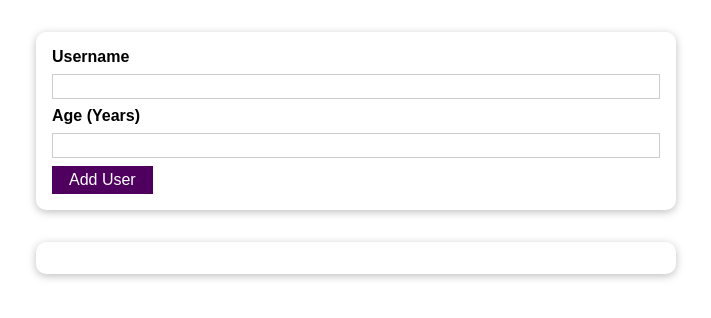
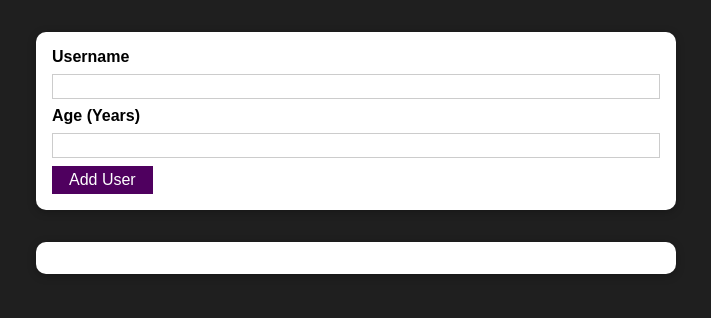
Before and after one commit to jeongsangtae/react-complete-training-review-first-practice-project, a React (Create React App) app: page / in a window 1280 px wide. Shown: the top 318 px of the page, without its empty margins (284-995 px from the left). Built offline with nearby package versions, Linux system fonts and the light colour scheme.

Commit message:
React Complete Training Review First Practice Project - index.css backgroundColor add + Button component button type edit

```diff
--- a/src/components/UI/Button.js
+++ b/src/components/UI/Button.js
@@ -6,7 +6,7 @@ const Button = (props) => {
   return (
     <div>
       <button
-        type={props.type}
+        type={props.type || "button"}
         className={styles.button}
         onClick={props.onClick}
       >
--- a/src/components/Users/AddUser.js
+++ b/src/components/Users/AddUser.js
@@ -2,8 +2,9 @@ import React, { useState } from "react";
 
 import Card from "../UI/Card";
 import Button from "../UI/Button";
+import ErrorModal from "../UI/ErrorModal";
+
 import styles from "./AddUser.module.css";
-import ErrorModal from "../UI/ErrorModal";
 
 const AddUser = (props) => {
   const [userName, setUserName] = useState("");
--- a/src/index.css
+++ b/src/index.css
@@ -4,6 +4,7 @@
 
 html {
   font-family: sans-serif;
+  background-color: #1f1f1f;
 }
 
 body {
```
